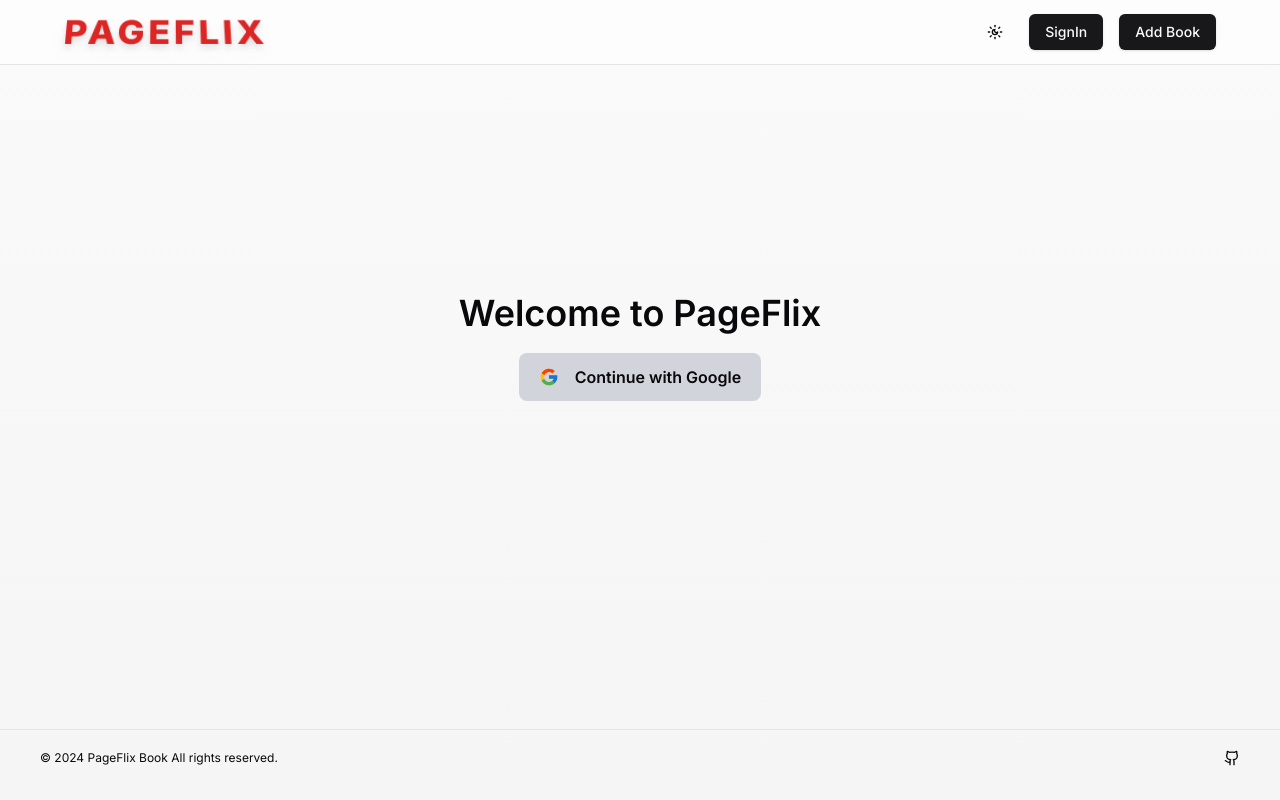
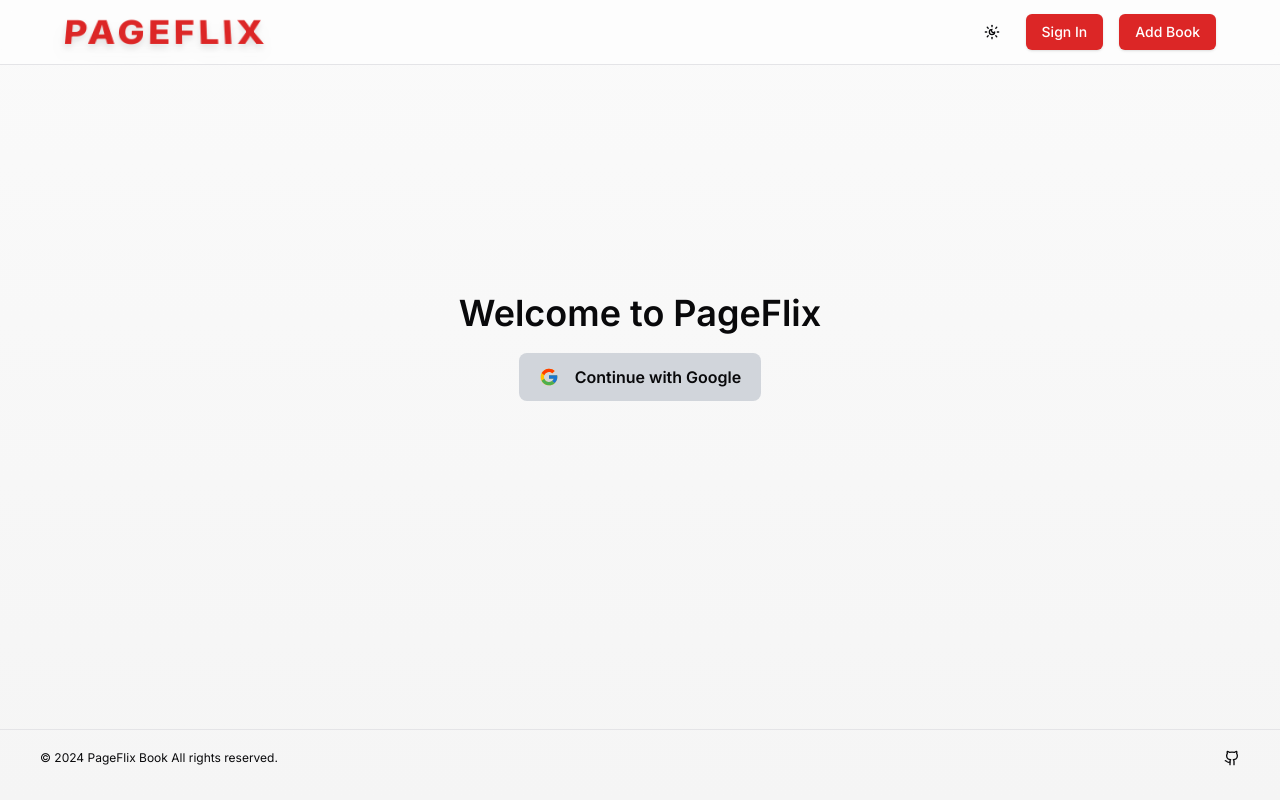
Before and after one commit to TejasGorde67/PageFlix, a Next.js app: page /signin in a window 1280 px wide. Built offline with nearby package versions, Linux system fonts and the light colour scheme; no server answers.

Commit message:
changed color to red

```diff
--- a/src/components/Navbar.tsx
+++ b/src/components/Navbar.tsx
@@ -45,6 +45,7 @@ const Navbar = () => {
             </span>
           </div>
         </Link>
+
         <div className="flex items-center gap-4 max-sm:gap-3">
           <Button variant="ghost" size="icon" onClick={toggleDarkMode}>
             {isDarkMode ? (
@@ -53,8 +54,19 @@ const Navbar = () => {
               <LuSunMoon className="size-5" />
             )}
           </Button>
-          <Button onClick={handleSignin}>SignIn</Button>
-          <Button onClick={handleAuthLogic}>Add Book</Button>
+
+          <Button
+            onClick={handleSignin}
+            className="bg-red-600 hover:bg-red-700 text-white"
+          >
+            Sign In
+          </Button>
+          <Button
+            onClick={handleAuthLogic}
+            className="bg-red-600 hover:bg-red-700 text-white"
+          >
+            Add Book
+          </Button>
         </div>
       </div>
     </header>
```
